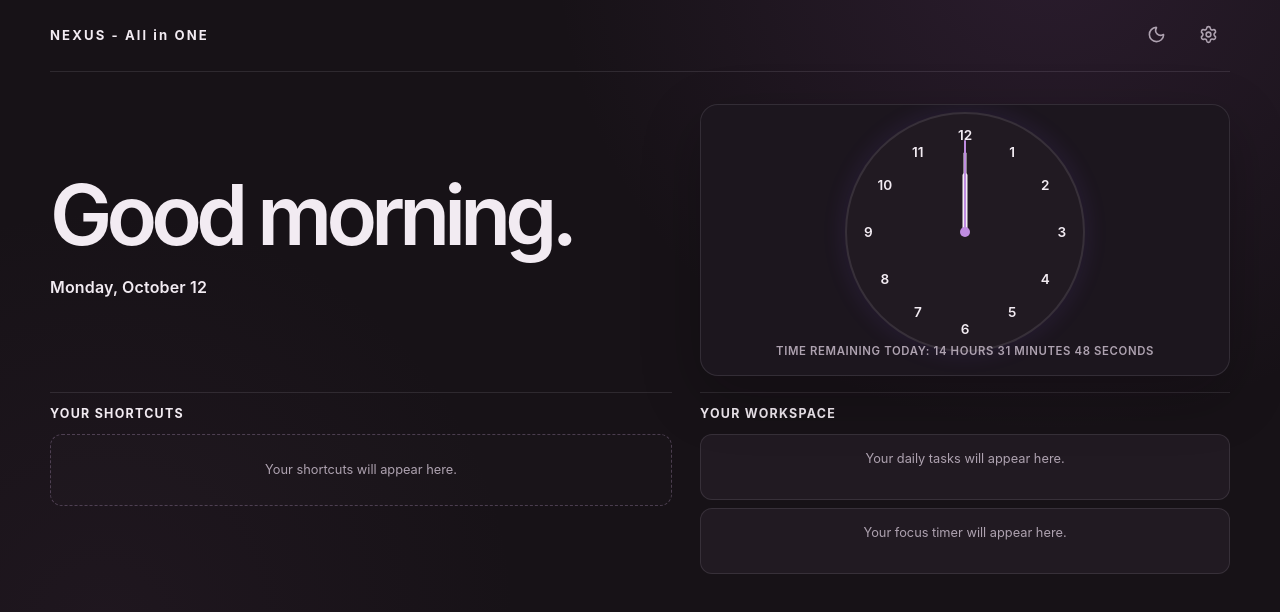
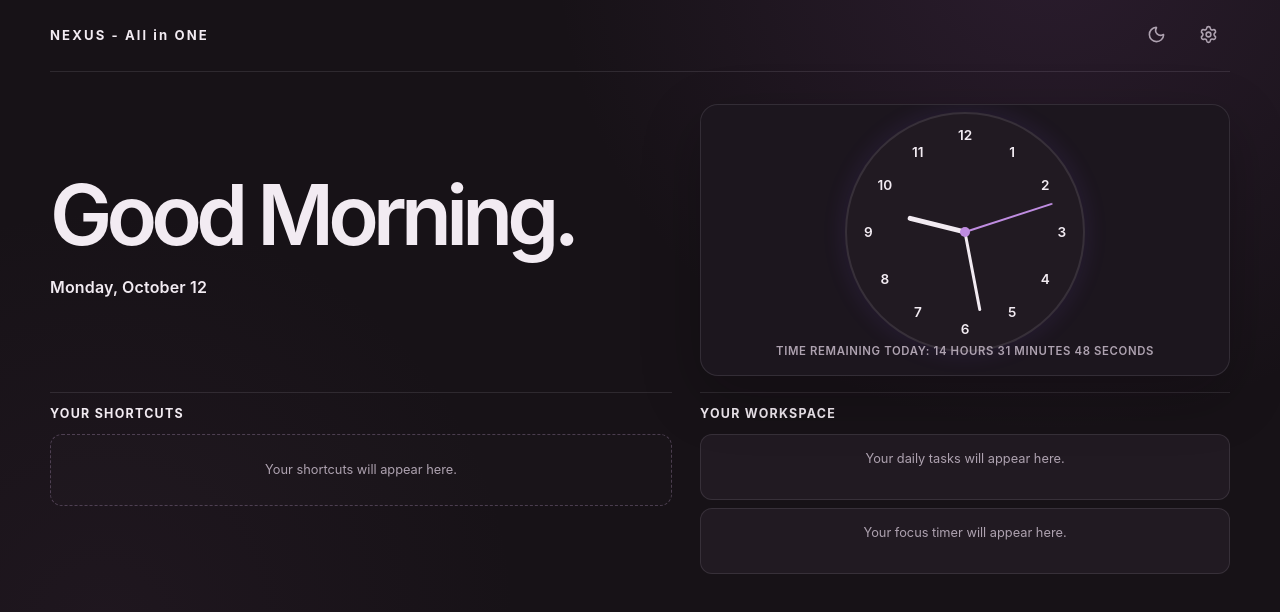
Before and after one commit to Aarjal/Nexus, a website built with Vite: page index.html in a window 1280 px wide. Built offline with nearby package versions, Linux system fonts and the light colour scheme.

Commit message:
added dashboardtime function

```diff
--- a/src/main.js
+++ b/src/main.js
@@ -25,10 +25,10 @@ const timeFormatter = new Intl.DateTimeFormat(undefined, {
 })
 
 const getGreeting = (hour) => {
-  if (hour >= 5 && hour < 12) return 'Good morning.'
-  if (hour < 17) return 'Good afternoon.'
-  if (hour < 21) return 'Good evening.'
-  return 'Good night.'
+  if (hour >= 5 && hour < 12) return 'Good Morning.'
+  if (hour < 17) return 'Good Afternoon.'
+  if (hour < 21) return 'Good Evening.'
+  return 'Good Night.'
 }
 
 const formatRemainingTime = (milliseconds) => {
@@ -42,6 +42,25 @@ const formatRemainingTime = (milliseconds) => {
 
 const updateDashboardTime = () => {
   const now = new Date()
+  const seconds = now.getSeconds()
+  const minutes = now.getMinutes()
+  const hours = now.getHours() % 12
+
+  const hourHand = document.querySelector('.hour-hand')
+  const minuteHand = document.querySelector('.minute-hand')
+  const secondHand = document.querySelector('.second-hand')
+
+  if (hourHand) {
+  hourHand.style.transform= `translate(-50%) rotate(${hours * 30 + minutes * 0.5}deg)`
+  }
+
+  if (minuteHand) {
+  minuteHand.style.transform= `translate(-50%) rotate(${minutes * 6 + seconds * 0.1}deg)`
+  }
+
+  if (secondHand) {
+  secondHand.style.transform= `translate(-50%) rotate(${seconds * 6}deg)`
+  }
   const nextMidnight = new Date(now)
 
   nextMidnight.setHours(24, 0, 0, 0)
--- a/src/style.css
+++ b/src/style.css
@@ -248,6 +248,11 @@ main {
   width: 2px;
   height: 39%;
   background: var(--accent);
+  transition: none;
+  will-change: transform;
+}
+.second-hand{
+  transition: none;
 }
 
 .clock-center{
```
